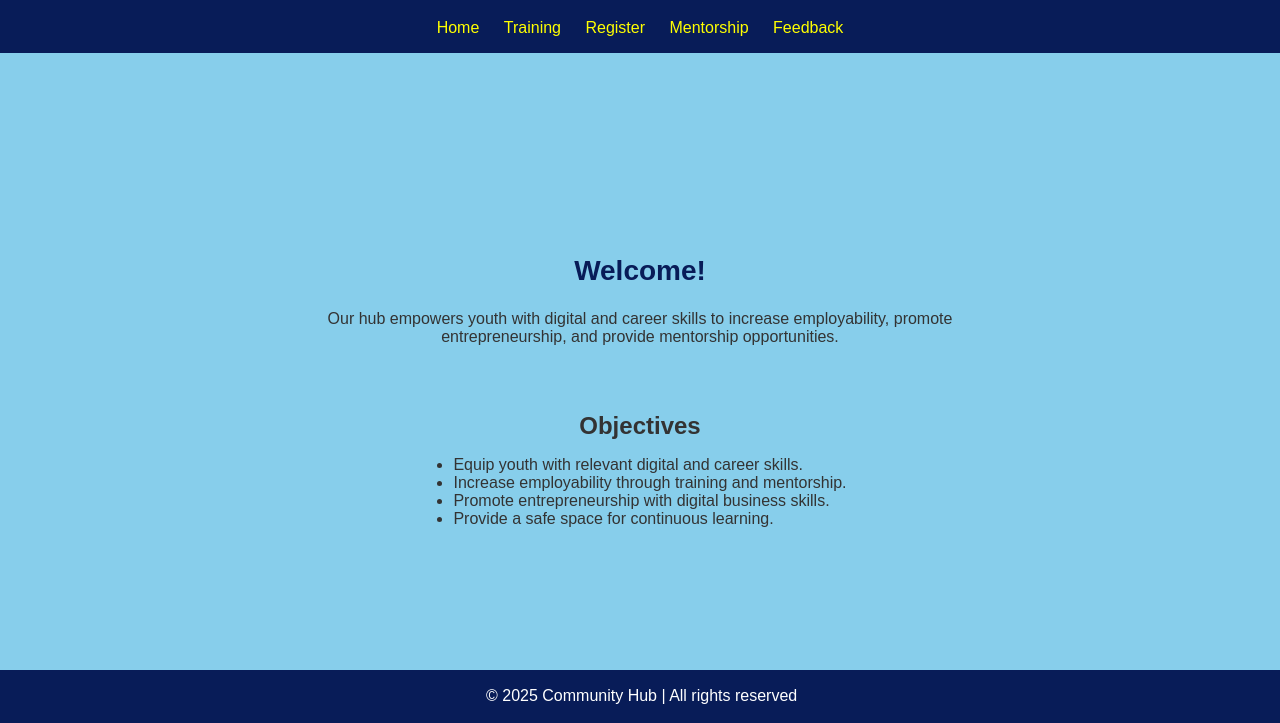
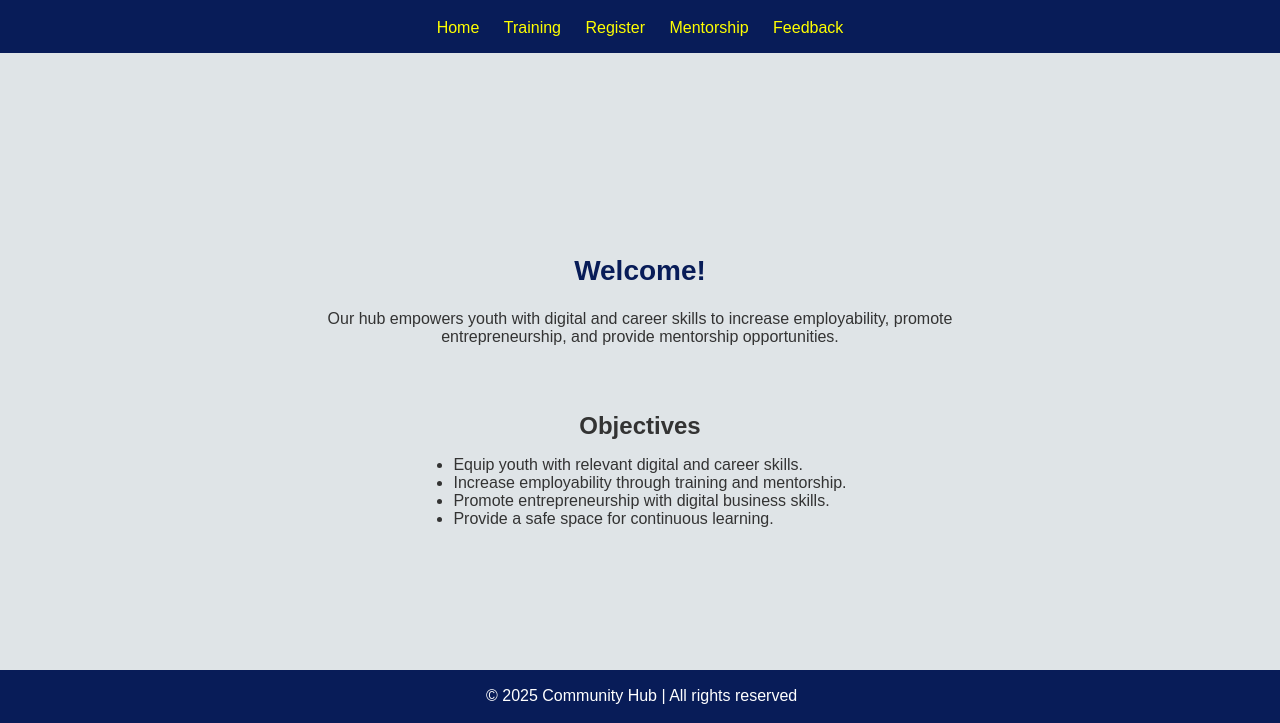
Before and after one commit to mablesinkhonde/Community-hub, a plain HTML site: page index.html in a window 1280 px wide. Shown: the part 77-800 px from the top of the page. Drawn offline with Linux system fonts and the light colour scheme.

Commit message:
made changes in css

```diff
--- a/style.css
+++ b/style.css
@@ -6,7 +6,7 @@ body {
   display: flex;
   flex-direction: column;
   color: #333;
-  background-color: #87CEEB; /* Light blue background */
+  background-color: #dfe4e7; /* Light blue background */
 }
 
 /* Page background variations */
```
